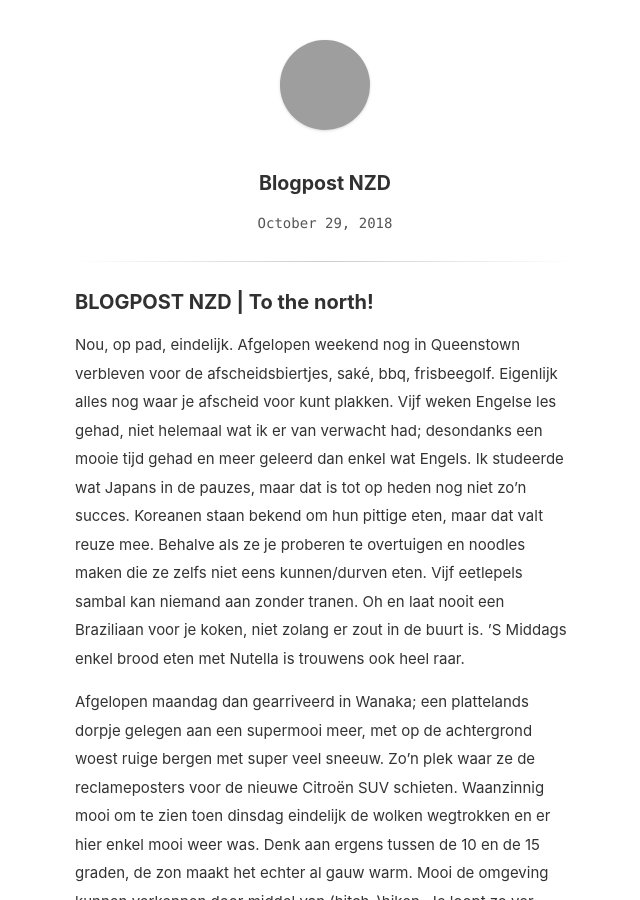
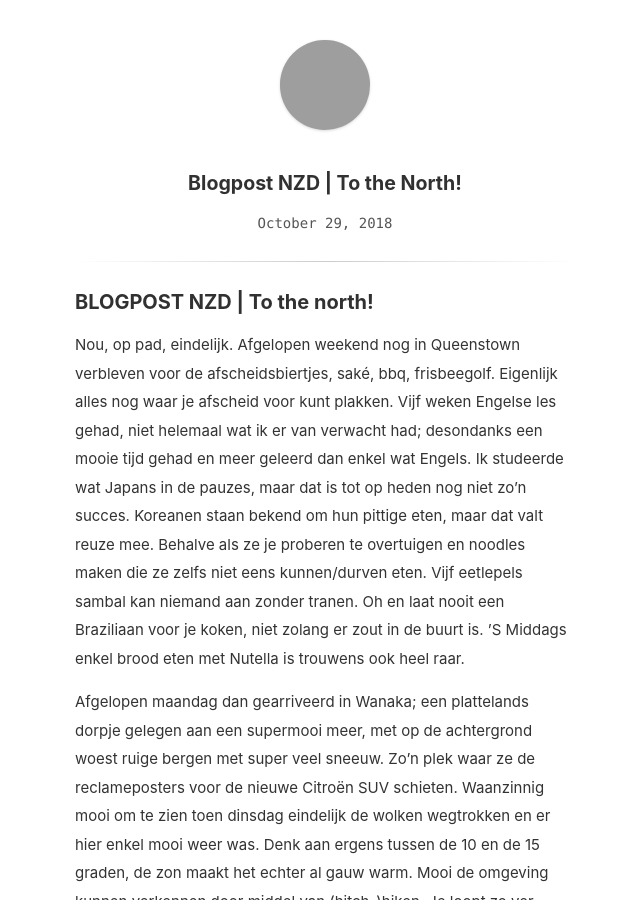
Before and after one commit to Morosoof/Morosoof, a Jekyll site: the page built from _posts/2018-10-29-blogpost-nzd.md, in a window 1280 px wide and 900 px high, cut to the strip 0-900 px from the top of the window. Shown: the whole strip, without its empty margins (315-955 px from the left). Built offline with Jekyll 4.4.1, drawn with Linux system fonts in a browser that asks for light colours; grey boxes are pictures that could not be loaded.

Commit message:
Update 2018-10-29-blogpost-nzd.md

```diff
--- a/_posts/2018-10-29-blogpost-nzd.md
+++ b/_posts/2018-10-29-blogpost-nzd.md
@@ -1,5 +1,5 @@
 ---
-title: Blogpost NZD
+title: Blogpost NZD | To the North!
 updated: 2018-10-29 15:56
 ---
 
```
